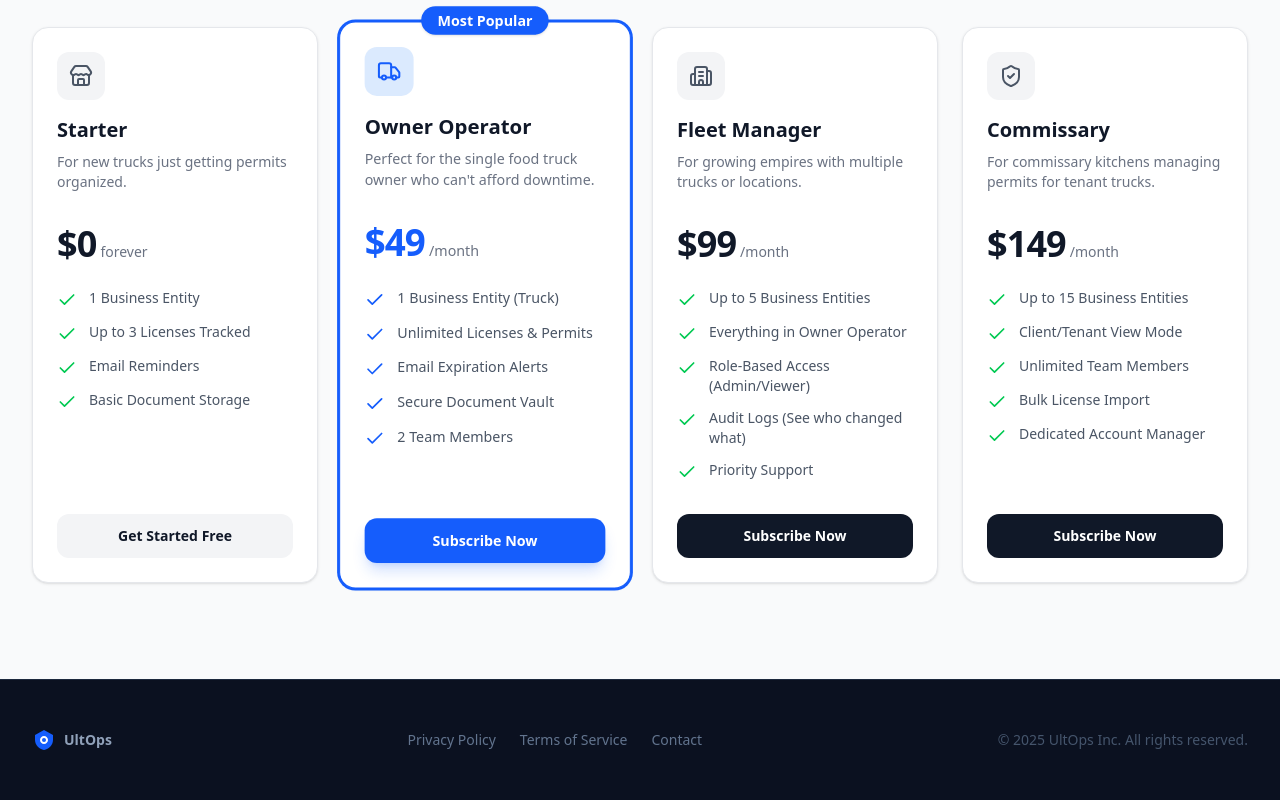
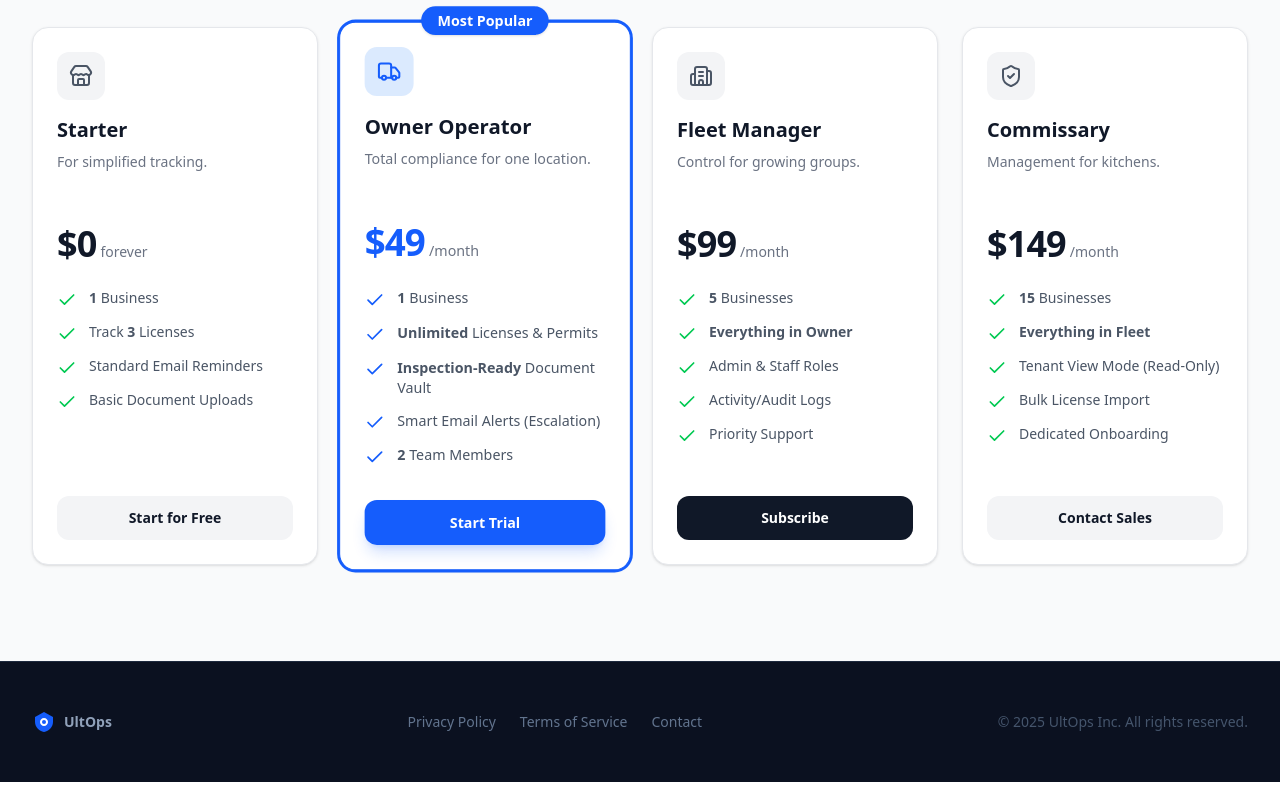
Before and after one commit to testqgw/SCP, a Next.js app: page / in a window 1280 px wide. Shown: the part 2529-3329 px from the top of the page. Built offline with nearby package versions, Linux system fonts and the light colour scheme; no server answers.

Commit message:
Update pricing copy with punchy, psychology-driven text

```diff
--- a/components/landing/PricingSection.tsx
+++ b/components/landing/PricingSection.tsx
@@ -10,15 +10,15 @@ const tiers = [
         name: "Starter",
         price: "$0",
         period: "forever",
-        description: "For new trucks just getting permits organized.",
+        description: "For simplified tracking.",
         icon: Store,
         features: [
-            "1 Business Entity",
-            "Up to 3 Licenses Tracked",
-            "Email Reminders",
-            "Basic Document Storage",
+            "<strong>1</strong> Business",
+            "Track <strong>3</strong> Licenses",
+            "Standard Email Reminders",
+            "Basic Document Uploads",
         ],
-        cta: "Get Started Free",
+        cta: "Start for Free",
         href: "/sign-up?plan=free",
         highlighted: false,
         priceId: null,
@@ -27,16 +27,16 @@ const tiers = [
         name: "Owner Operator",
         price: "$49",
         period: "/month",
-        description: "Perfect for the single food truck owner who can't afford downtime.",
+        description: "Total compliance for one location.",
         icon: Truck,
         features: [
-            "1 Business Entity (Truck)",
-            "Unlimited Licenses & Permits",
-            "Email Expiration Alerts",
-            "Secure Document Vault",
-            "2 Team Members",
+            "<strong>1</strong> Business",
+            "<strong>Unlimited</strong> Licenses & Permits",
+            "<strong>Inspection-Ready</strong> Document Vault",
+            "Smart Email Alerts (Escalation)",
+            "<strong>2</strong> Team Members",
         ],
-        cta: "Subscribe Now",
+        cta: "Start Trial",
         href: "/sign-up?plan=standard",
         highlighted: true,
         priceId: "price_1ScscN9HXJ0MifVdh6FBWoku",
@@ -45,16 +45,16 @@ const tiers = [
         name: "Fleet Manager",
         price: "$99",
         period: "/month",
-        description: "For growing empires with multiple trucks or locations.",
+        description: "Control for growing groups.",
         icon: Building2,
         features: [
-            "Up to 5 Business Entities",
-            "Everything in Owner Operator",
-            "Role-Based Access (Admin/Viewer)",
-            "Audit Logs (See who changed what)",
+            "<strong>5</strong> Businesses",
+            "<strong>Everything in Owner</strong>",
+            "Admin & Staff Roles",
+            "Activity/Audit Logs",
             "Priority Support",
         ],
-        cta: "Subscribe Now",
+        cta: "Subscribe",
         href: "/sign-up?plan=growth",
         highlighted: false,
         priceId: "price_1Scse99HXJ0MifVdGh9NhzyC",
@@ -63,19 +63,19 @@ const tiers = [
         name: "Commissary",
         price: "$149",
         period: "/month",
-        description: "For commissary kitchens managing permits for tenant trucks.",
+        description: "Management for kitchens.",
         icon: ShieldCheck,
         features: [
-            "Up to 15 Business Entities",
-            "Client/Tenant View Mode",
-            "Unlimited Team Members",
+            "<strong>15</strong> Businesses",
+            "<strong>Everything in Fleet</strong>",
+            "Tenant View Mode (Read-Only)",
             "Bulk License Import",
-            "Dedicated Account Manager",
+            "Dedicated Onboarding",
         ],
-        cta: "Subscribe Now",
-        href: "/sign-up?plan=commissary",
+        cta: "Contact Sales",
+        href: "mailto:sales@ultops.com?subject=Commissary Plan Inquiry",
         highlighted: false,
-        priceId: "price_1Scsew9HXJ0MifVd8URkdiuz",
+        priceId: null,
     },
 ];
 
@@ -143,10 +143,10 @@ export default function PricingSection() {
                             </div>
 
                             <ul className="mb-8 space-y-3 flex-1">
-                                {tier.features.map((feature) => (
-                                    <li key={feature} className="flex items-start gap-3">
+                                {tier.features.map((feature, idx) => (
+                                    <li key={idx} className="flex items-start gap-3">
                                         <Check className={`h-5 w-5 flex-shrink-0 mt-0.5 ${tier.highlighted ? "text-blue-600" : "text-green-500"}`} />
-                                        <span className="text-sm text-gray-600">{feature}</span>
+                                        <span className="text-sm text-gray-600" dangerouslySetInnerHTML={{ __html: feature }} />
                                     </li>
                                 ))}
                             </ul>
```
